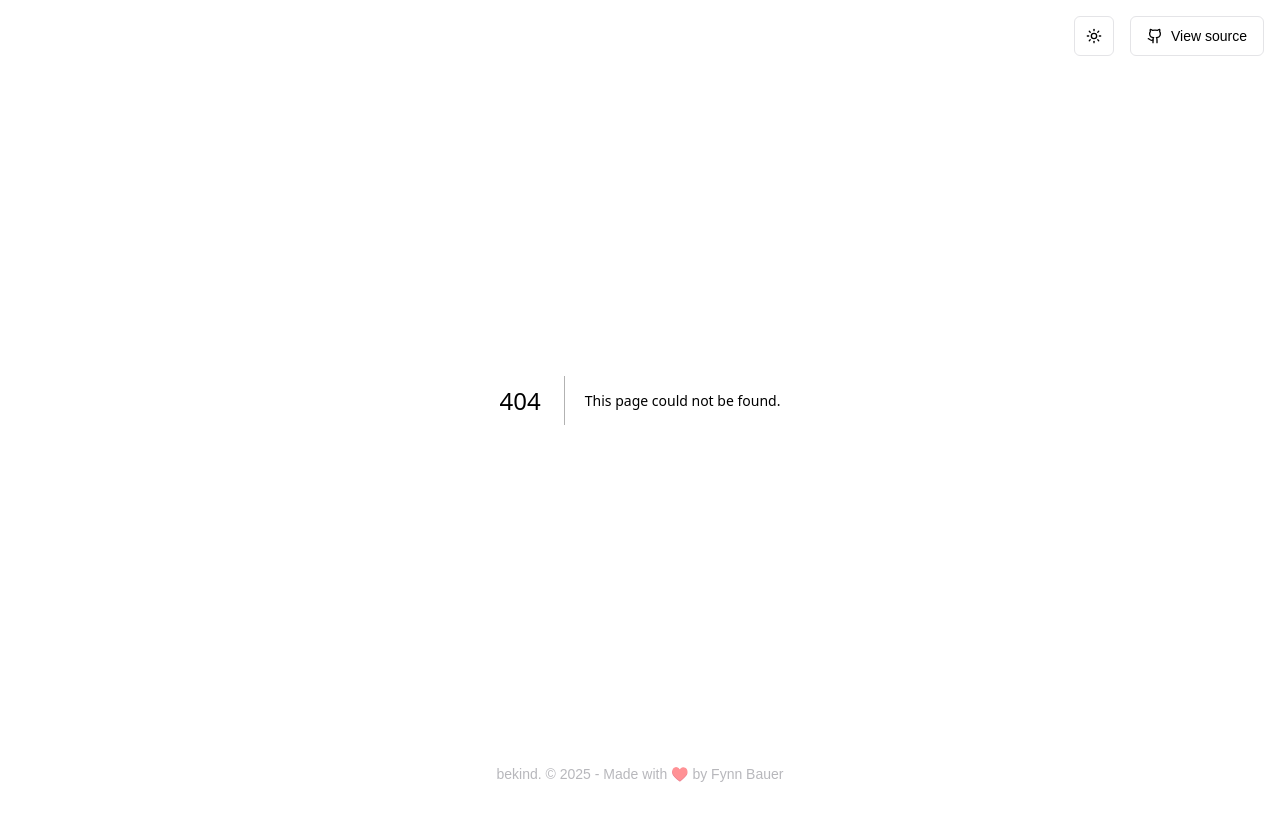
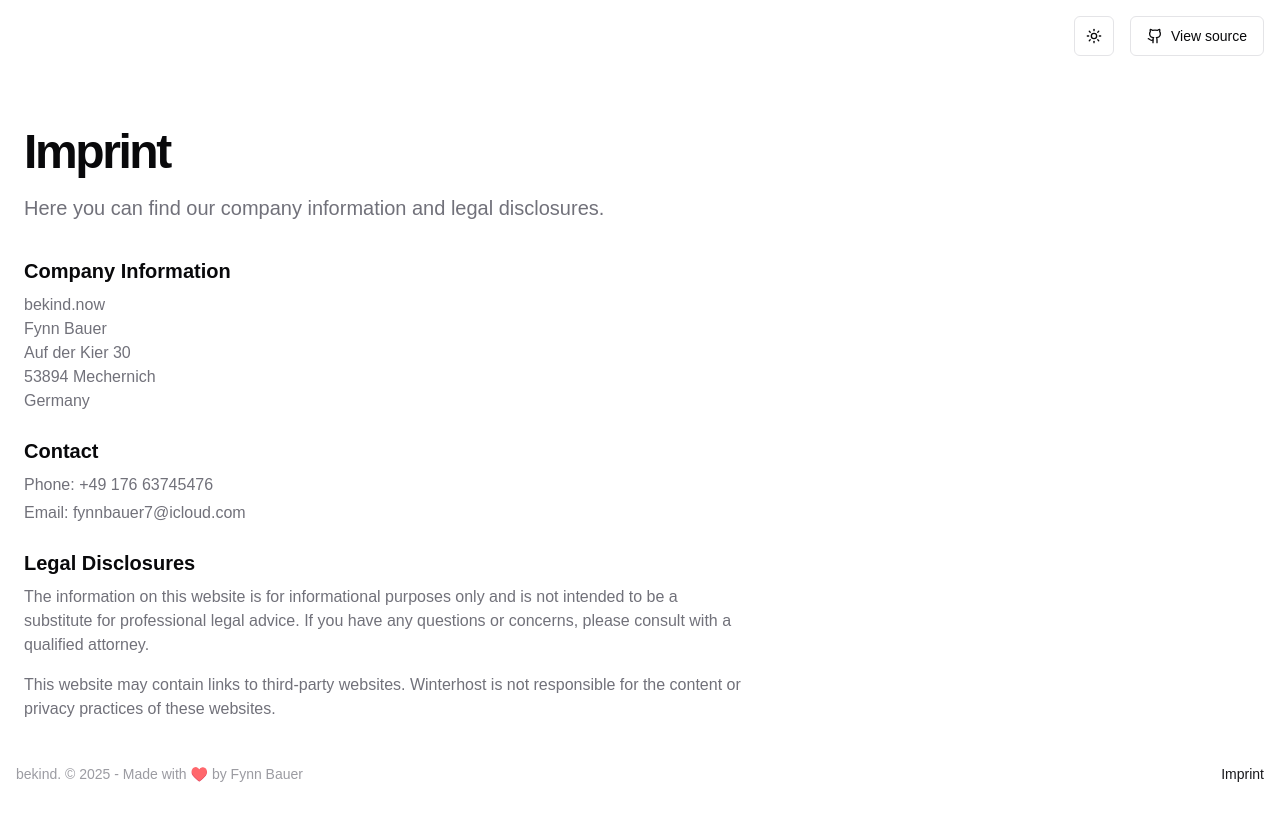
Before and after one commit to Kaseax/bekind, a Next.js app: page /legal/imprint in a window 1280 px wide. Before the commit this address had no page. Shown: the top 820 px of the page. Built offline with nearby package versions, Linux system fonts and the light colour scheme.

Commit message:
feat: imprint

```diff
--- a/app/layout.tsx
+++ b/app/layout.tsx
@@ -8,6 +8,7 @@ import { Button } from "@/components/ui/button";
 import { Github } from "lucide-react";
 import { Analytics } from "@vercel/analytics/react";
 import { SpeedInsights } from "@vercel/speed-insights/next";
+import Link from "next/link";
 
 const geistSans = localFont({
   src: "./fonts/GeistVF.woff",
@@ -56,10 +57,14 @@ export default function RootLayout({
         <Analytics />
         <SpeedInsights />
       </ThemeProvider>
-      <footer className="w-full p-4 absolute bottom-0 left-0 right-0 flex justify-center items-center">
-        <p className="text-sm text-muted-foreground opacity-50">
+      <footer
+        className="w-full p-4 absolute bottom-0 left-0 right-0 flex justify-between items-center bg-background/80 backdrop-blur-md">
+        <p className="text-sm text-muted-foreground opacity-70">
           bekind. © {new Date().getFullYear()} - Made with ♥️ by Fynn Bauer
         </p>
+        <Link href="/legal/imprint" className="text-sm text-primary hover:underline">
+          Imprint
+        </Link>
       </footer>
       </body>
       </html>
--- /dev/null
+++ b/app/legal/imprint/page.tsx
@@ -0,0 +1,56 @@
+export default function ImprintPage() {
+  return (
+    <div className="flex min-h-screen flex-col">
+      <section className="w-full py-12 md:py-24 lg:py-32">
+        <div className="container grid max-w-3xl gap-8 px-4 md:px-6">
+          <div className="space-y-4">
+            <h1 className="text-3xl font-bold tracking-tighter sm:text-4xl md:text-5xl">Imprint</h1>
+            <p className="text-muted-foreground md:text-xl/relaxed">
+              Here you can find our company information and legal disclosures.
+            </p>
+          </div>
+          <div className="grid gap-6">
+            <div className="space-y-2">
+              <h2 className="text-xl font-semibold">Company Information</h2>
+              <address className="not-italic text-muted-foreground">
+                <div>bekind.now</div>
+                <div>Fynn Bauer</div>
+                <div>Auf der Kier 30</div>
+                <div>53894 Mechernich</div>
+                <div>Germany</div>
+              </address>
+            </div>
+            <div className="space-y-2">
+              <h2 className="text-xl font-semibold">Contact</h2>
+              <div className="space-y-1 text-muted-foreground">
+                <div>
+                  <span className="font-medium">Phone:</span> <a href="">+49 176 63745476</a>
+                </div>
+                <div>
+                  <span className="font-medium">Email:</span> <a href="#">fynnbauer7@icloud.com</a>
+                </div>
+              </div>
+            </div>
+            <div className="space-y-2">
+              <h2 className="text-xl font-semibold">Legal Disclosures</h2>
+              <div className="space-y-4 text-muted-foreground">
+                <p>
+                  The information on this website is for informational purposes only and is not
+                  intended to be a
+                  substitute for professional legal advice. If you have any questions or concerns,
+                  please consult with a
+                  qualified attorney.
+                </p>
+                <p>
+                  This website may contain links to third-party websites. Winterhost is not
+                  responsible for the content or
+                  privacy practices of these websites.
+                </p>
+              </div>
+            </div>
+          </div>
+        </div>
+      </section>
+    </div>
+  )
+}
```
